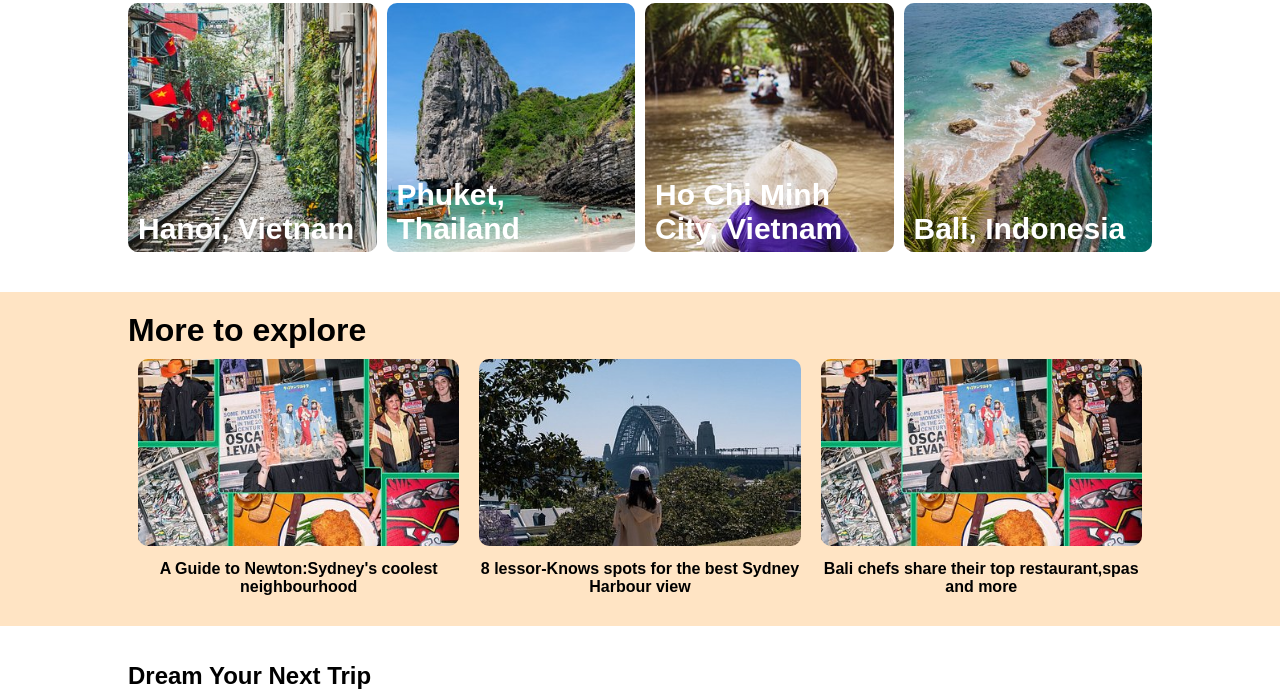
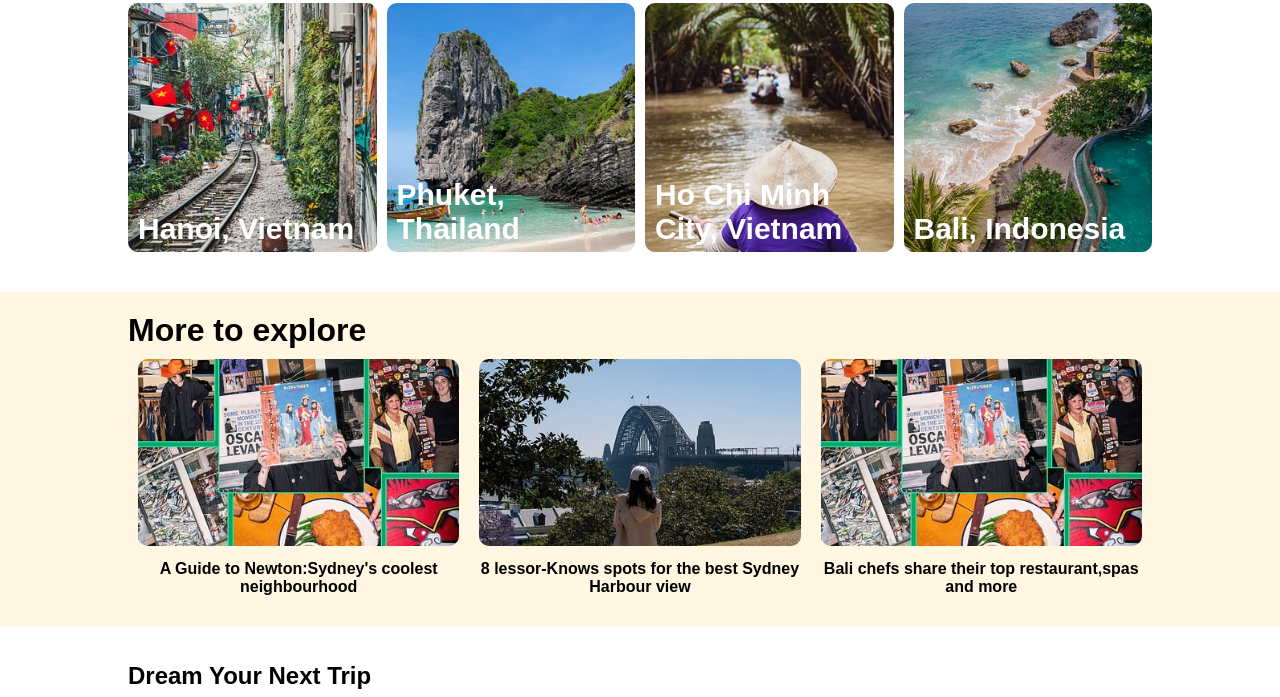
Before and after one commit to deebakmanogaran/project-Tripadvisor, a plain HTML site: page index.html in a window 1280 px wide. Shown: the part 1782-2479 px from the top of the page. Drawn offline with Linux system fonts and the light colour scheme.

Commit message:
Updated the Background colors

```diff
--- a/style.css
+++ b/style.css
@@ -318,7 +318,7 @@ body {
 
 /*section 9 */
 .box_section9{
-    background-color: bisque;
+    background-color: #FFF7E1;
 }
 .section9 {
     padding-top: 20px;
```
